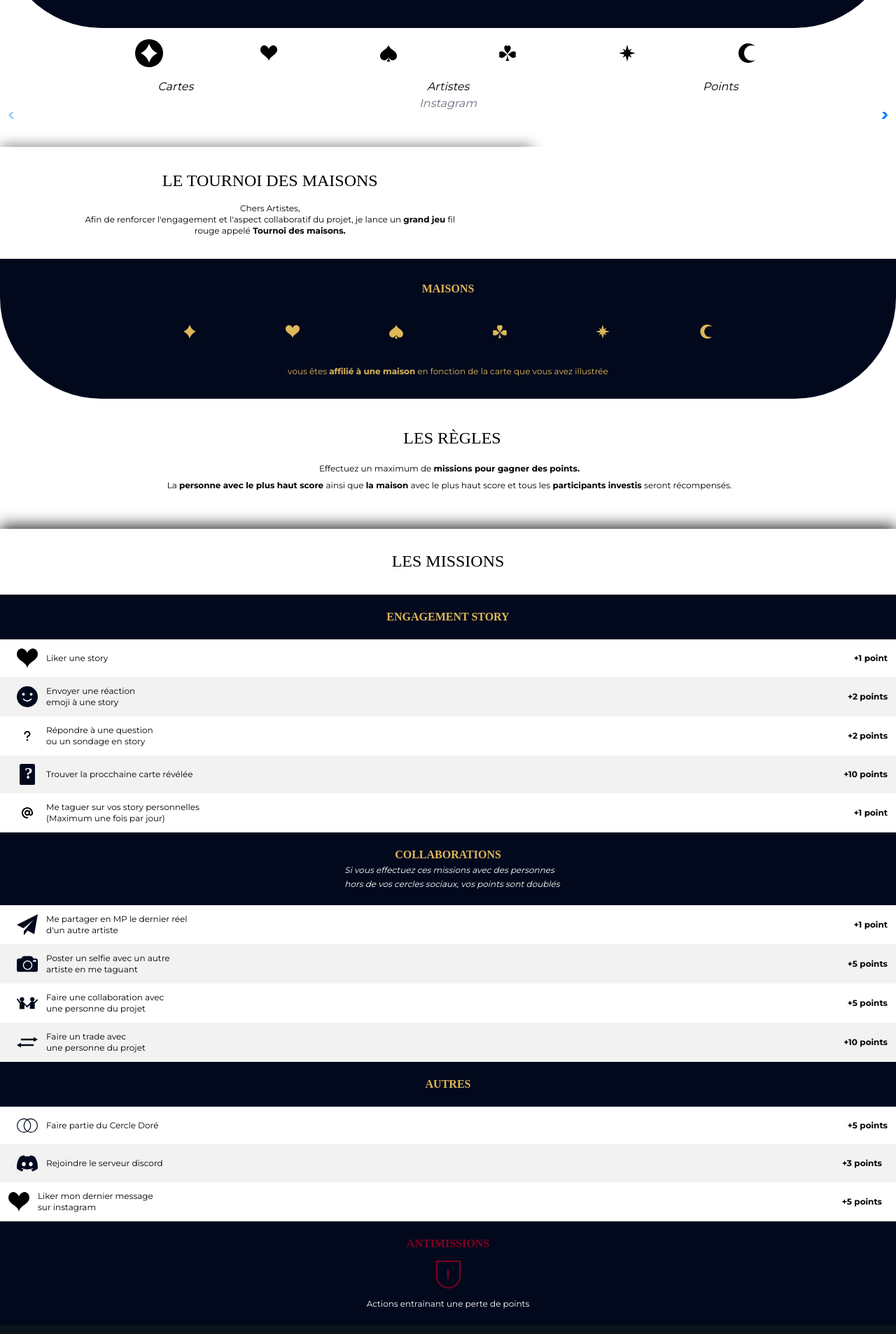
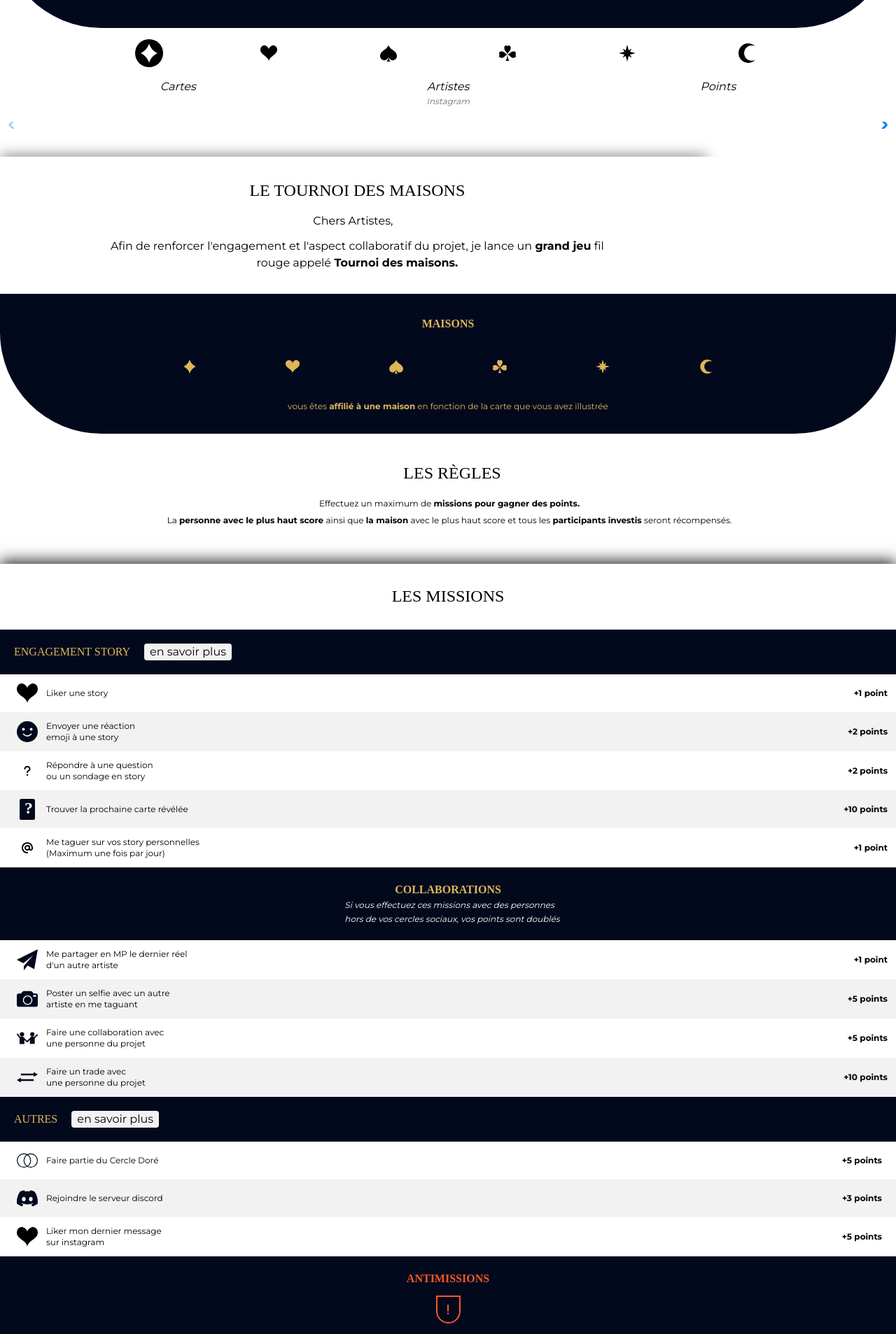
Before and after one commit to Martint1n/HousesTournament, a Next.js app: page / in a window 1280 px wide. Shown: the part 520-2427 px from the top of the page at 70% size. Built offline with nearby package versions, Linux system fonts and the light colour scheme; no server answers.

Commit message:
add 2 modals

```diff
--- a/components/Home.jsx
+++ b/components/Home.jsx
@@ -145,7 +145,7 @@ function Home() {
                 {data.carte}
                 <Image src='/Coeur.svg' width={15} height={15} />
               </div>
-              <a href={instagramLink} target="_blank" rel="noopener noreferrer" className={`text-urlInsta italic w-1/2`}>
+              <a href={instagramLink} target="_blank" rel="noopener noreferrer" className={`text-urlInsta italic w-1/3 text-[12px]`}>
               {data.pseudo}
               </a>
               <div className='w-14 text-right ml-3'>{data.points}</div>
@@ -157,7 +157,7 @@ function Home() {
               {data.carte}
               <Image src='/Carreau.svg' width={15} height={15} />
             </div>
-            <a href={instagramLink} target="_blank" rel="noopener noreferrer" className={`text-urlInsta w-1/2`}>
+            <a href={instagramLink} target="_blank" rel="noopener noreferrer" className={`text-urlInsta w-1/3 text-[12px]`}>
             {data.pseudo}
             </a>
             <div className='w-14 text-right ml-3'>{data.points}</div>
@@ -173,7 +173,7 @@ function Home() {
               <div className='w-10 mr-3 flex justify-around'>{data.carte}
                 <Image src='/Pique.svg' width={15} height={15} />
               </div>
-              <a href={instagramLink} target="_blank" rel="noopener noreferrer" className={`text-urlInsta w-1/2`}>
+              <a href={instagramLink} target="_blank" rel="noopener noreferrer" className={`text-urlInsta w-1/3 text-[12px]`}>
               {data.pseudo}
               </a>
               <div className='w-14 text-right ml-3'>{data.points}</div>
@@ -184,7 +184,7 @@ function Home() {
               <div className='w-10 mr-3 flex justify-around'>{data.carte}
                 <Image src='/Trefle.svg' width={15} height={15} />
               </div>
-              <a href={instagramLink} target="_blank" rel="noopener noreferrer" className={`text-urlInsta w-1/2`}>
+              <a href={instagramLink} target="_blank" rel="noopener noreferrer" className={`text-urlInsta w-1/3 text-[12px]`}>
               {data.pseudo}
               </a>
               <div className='w-14 text-right ml-3'>{data.points}</div>
@@ -200,7 +200,7 @@ function Home() {
                 <div className='w-10 mr-3 flex justify-around'>{data.carte}
                   <Image src='/Lune_gold.svg' width={15} height={15} />
                 </div>
-                <a href={instagramLink} target="_blank" rel="noopener noreferrer" className={`text-urlInsta w-1/2`}>
+                <a href={instagramLink} target="_blank" rel="noopener noreferrer" className={`text-urlInsta w-1/3 text-[12px]`}>
                 {data.pseudo}
                 </a>
                 <div className='w-14 text-right ml-3'>{data.points}</div>
@@ -211,7 +211,7 @@ function Home() {
                 <div className='w-10 mr-3 flex justify-around'>{data.carte}
                   <Image src='/Etoile_gold.svg' width={15} height={15} />
                 </div>
-                <a href={instagramLink} target="_blank" rel="noopener noreferrer" className={`text-urlInsta w-1/2`}>
+                <a href={instagramLink} target="_blank" rel="noopener noreferrer" className={`text-urlInsta w-1/3 text-[12px]`}>
                 {data.pseudo}
                 </a>
                 <div className='w-14 text-right ml-3'>{data.points}</div>
@@ -370,7 +370,7 @@ function Home() {
         <p className='italic'>Cartes</p>
         <div className='flex flex-col items-center'>
           <p className='italic'>Artistes</p>
-          <p className='italic text-gray'>Instagram</p>
+          <p className='italic text-gray text-[12px]'>Instagram</p>
         </div>
         <p className='italic'>Points</p>
       </div>
@@ -385,7 +385,7 @@ function Home() {
         spaceBetween={0}
         slidesPerView={1}
         onSlideChange= {handleSlideChange}
-        style={{display: 'flex', paddingBottom: 10}}
+        style={{display: 'flex', paddingBottom: 10, marginTop: 20}}
       >
         <SwiperSlide >{artistRow.carreau}</SwiperSlide>
         <SwiperSlide >{artistRow.coeur}</SwiperSlide>
--- a/components/Rules.js
+++ b/components/Rules.js
@@ -3,22 +3,30 @@ import Image from 'next/image';
 import GoldenCircle from './GoldenCircle';
 import TestImage from './TestImage'
 import { FontAwesomeIcon } from '@fortawesome/react-fontawesome'
-import { faExclamation, faQuestion, faAt } from '@fortawesome/free-solid-svg-icons';
+import { faExclamation, faQuestion, faAt, faXmark } from '@fortawesome/free-solid-svg-icons';
 import '../styles/Rules.module.css';
+import Box from '@mui/material/Box';
+import Typography from '@mui/material/Typography';
+import Modal from '@mui/material/Modal';
 
 function Rules() {
     const [showGoldenCircle, setShowGoldenCircle] = React.useState(false);
+    const [showStory, setShowStory] = React.useState(false);
+    const handleOpenStory = () => setShowStory(true);
+    const handleCloseStory = () => setShowStory(false);
+    const handleOpen = () => setShowGoldenCircle(true);
+    const handleClose = () => setShowGoldenCircle(false);
     console.log(showGoldenCircle)
   return (
     <div className='h-[45vh] w-screen mt-10 landscapes:h-[80vh]'>
         <div className='bg-white pt-4 pb-4 landscapes:h-1/2 landscapes:pt-6 flex'>
             <div className='shadow-top-only flex flex-col justify-center items-center'>
                 <h2 className="pt-4 font-['Cormorant_Garamond'] pl-3 pb-4 text-2xl text-center">LE TOURNOI DES MAISONS</h2>
-                <p className='text-xs pl-3 text-center'>Chers Artistes,</p>
+                <p className='text-base pb-3 text-center'>Chers Artistes,</p>
                 <div className='w-3/4'>
-                    <p className='text-xs pl-3 pb-4 text-center'>
+                    <p className='pl-3 pb-4 text-center'>
                         Afin de renforcer l'engagement et l'aspect collaboratif du projet, je lance un <span className='font-bold'>grand jeu</span> fil rouge appelé
-                        <span className='text-xs font-bold'> Tournoi des maisons.</span>
+                        <span className='font-bold'> Tournoi des maisons.</span>
                     </p>
                 </div>
             </div>
@@ -46,35 +54,49 @@ function Rules() {
                     </p>
             </div>
         </div>
-        {/* <div className='w-screen flex'>
-            <div className='pl-3 pr-3 mt-5 w-3/5'>
-                <p className="font-['Cormorant_Garamond'] font-bold pt-2">STORY</p>
-                <p className='pt-2 text-xs'>Les stories seront
+        {/*
+        <GoldenCircle showGoldenCircle={true} />  */}
+        <div className='shadow-top-only-2 flex justify-center items-center'>
+            <p className='pt-5 pb-8 font-["Cormorant_Garamond"] text-2xl'>LES MISSIONS</p>
+        </div>
+        <div className='bg-deep-blue w-screen flex pt-5 pb-5 pl-5'>
+            <h2 className="text-gold font-['Cormorant_Garamond']">ENGAGEMENT STORY</h2>
+            <button className='bg-lightGray rounded ml-5 pl-2 pr-2' onClick={handleOpenStory}>en savoir plus</button>
+        </div>
+        <Modal
+            open={showStory}
+            onClose={handleCloseStory}
+            aria-labelledby="modal-modal-title"
+            aria-describedby="modal-modal-description"
+        >
+            <Box className='absolute top-1/2 bottom-1/2 self-center'>
+            <div className='bg-white w-screen flex flex-col items-center'>
+                <div className='self-end'>
+                <FontAwesomeIcon icon={faXmark} width={30} height={30} color='#02091d' onClick={handleCloseStory}/>
+                </div>
+                <p className="font-['Cormorant_Garamond'] font-bold text-center">STORIES</p>
+                <p className='pt-5 text-xs text-center w-4/5'>Les stories seront
                 <span className='text-xs font-bold'> quotidiennes </span>
                 et alterneront entre
                 <span className='text-xs font-bold'> teasers et révélations </span>
                 </p>
-                <p className='text-xs pt-2 pb-3'><span className='text-xs font-bold'>Participez </span>
+                <p className='text-xs pt-2 pb-3 text-center w-4/5'><span className='text-xs font-bold'>Participez </span>
                 activement aux stories pour
                 <span className='text-xs font-bold'> accumuler des points !</span>
                 </p>
-            </div>
+            <div className='flex w-full justify-around pb-5'>
                 <div className='flex flex-col items-center justify-center pt-5 pb-5'>
                     <p className='text-gold'>J1</p>
                     <Image src='/story1.svg' width={100} height={200}/>
                 </div>
-            <div className='flex flex-col items-center justify-center pl-2 pr-2'>
+                <div className='flex flex-col items-center justify-center'>
                     <p className='text-gold'>J2</p>
                     <Image src='/story2.svg' width={100} height={200}/>
                 </div>
             </div>
-        <GoldenCircle showGoldenCircle={true} />  */}
-        <div className='shadow-top-only-2 flex justify-center items-center'>
-            <p className='pt-5 pb-8 font-["Cormorant_Garamond"] text-2xl'>LES MISSIONS</p>
         </div>
-        <div className='bg-deep-blue w-screen flex pt-5 pb-5 justify-center'>
-            <h2 className="text-gold font-['Cormorant_Garamond'] font-semibold">ENGAGEMENT STORY</h2>
-        </div>
+        </Box>
+        </Modal>
         <div className='pl-3 flex pt-3 pb-3 items-center justify-between'>
             <div className='flex items-center pl-3'>
                 <Image src='/MissionsICON/Coeur_black.svg' width={30} height={30}/>
@@ -99,7 +121,7 @@ function Rules() {
         <div className='flex pl-3 pt-3 pb-3 bg-lightGray justify-between items-center'>
             <div className='flex items-center pl-3'>
                 <Image src='/MissionsICON/Mystère.svg' height={30} width={30}/>
-                <p className='text-xs pl-3'>Trouver la procchaine carte révélée</p>
+                <p className='text-xs pl-3'>Trouver la prochaine carte révélée</p>
             </div>
             <div className='text-xs font-bold pr-3'>+10 points</div>
         </div>
@@ -147,15 +169,26 @@ function Rules() {
         </div>
 
 
-        <div className='bg-deep-blue w-screen flex pt-5 pb-5 flex-col'>
-            <h2 className="text-gold font-['Cormorant_Garamond'] font-semibold self-center">AUTRES</h2>
+        <div className='bg-deep-blue w-screen flex pt-5 pb-5'>
+            <h2 className="text-gold font-['Cormorant_Garamond'] ml-5">AUTRES</h2>
+            <button className='bg-lightGray rounded ml-5 pl-2 pr-2' onClick={handleOpen}>en savoir plus</button>
         </div>
+        <Modal
+            open={showGoldenCircle}
+            onClose={handleClose}
+            aria-labelledby="modal-modal-title"
+            aria-describedby="modal-modal-description"
+        >
+        <Box className='absolute top-1/2 bottom-1/2 self-center'>
+            <GoldenCircle handleClose={handleClose}/>
+        </Box>
+        </Modal>
         <div className='pl-3 flex pt-3 pb-3 justify-between items-center'>
             <div className='flex items-center pl-3'>
                 <Image src='/MissionsICON/Circle.svg' height={30} width={30}/>
                 <p className='text-xs pl-3'>Faire partie du Cercle Doré</p>
             </div>
-            <div className='text-xs pr-3 font-bold'>+5 points</div>
+            <div className='text-xs pr-5 font-bold'>+5 points</div>
         </div>
         <div className='flex pl-3 pt-3 pb-3 bg-lightGray justify-between items-center'>
             <div className='flex items-center pl-3'>
@@ -164,7 +197,7 @@ function Rules() {
             </div>
             <div className='text-xs pr-5 font-bold'>+3 points</div>
         </div>
-        <div className='flex pt-3 pb-3 justify-between items-center'>
+        <div className='flex pl-3 pt-3 pb-3 justify-between items-center'>
             <div className='flex items-center pl-3'>
                 <Image src='/MissionsICON/Coeur_black.svg' height={30} width={30}/>
                 <p className='text-xs pl-3'>Liker mon dernier message<br/>sur instagram</p>
@@ -176,7 +209,7 @@ function Rules() {
         <div className='bg-deep-blue w-screen flex pt-5 pb-5 flex-col items-center'>
             <h2 className="text-red font-['Cormorant_Garamond'] font-semibold self-center pb-3">ANTIMISSIONS</h2>
             <div className=' flex justify-center items-center w-[35px] h-[40px] border-2 border-red rounded-b-full'>
-                <FontAwesomeIcon icon={faExclamation} width={30} height={30} color='#800020'/>
+                <FontAwesomeIcon icon={faExclamation} width={30} height={30} color='#F15A24'/>
             </div>
             <p className='text-xs text-white leading-5 pt-3'>Actions entrainant une perte de points</p>
         </div>
--- a/package.json
+++ b/package.json
@@ -9,9 +9,12 @@
     "lint": "next lint"
   },
   "dependencies": {
+    "@emotion/react": "^11.11.4",
+    "@emotion/styled": "^11.11.5",
     "@fortawesome/fontawesome-svg-core": "^6.5.2",
     "@fortawesome/free-solid-svg-icons": "^6.5.2",
     "@fortawesome/react-fontawesome": "^0.2.2",
+    "@mui/material": "^5.15.20",
     "autoprefixer": "^10.4.19",
     "next": "12.1.6",
     "node-fetch": "2",
--- a/tailwind.config.js
+++ b/tailwind.config.js
@@ -25,7 +25,7 @@ module.exports = {
       'gray': 'rgb(107 114 128)',
       'lightGray': 'rgb(242 242 242)',
       'charcoal': 'rgb(10 20 25)',
-      'red': '#800020',
+      'red': '#F15A24',
       'urlInsta': '#0000EE'
     },
   },
```
Also changed, not shown: components/GoldenCircle.js (+23 -20 lines), 1 other file (tests, documents, lock files or other folders). Lines whose indentation alone changed are shown as unchanged.
